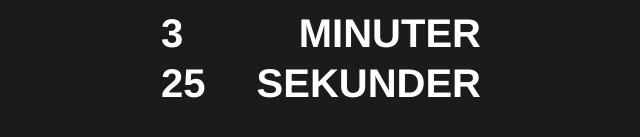
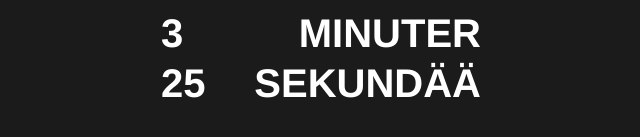
Before and after one commit to AlexanderTallqvist/alexandertallqvist.net, a plain HTML site: page arlmal/index.html in a window 1280 px wide. Shown: the part 397-534 px from the top of the page, 319-959 px from the left. Drawn offline with Linux system fonts and the light colour scheme.

Commit message:
Minor changes.

```diff
--- a/arlmal/index.html
+++ b/arlmal/index.html
@@ -14,7 +14,7 @@
     <div class="wrapper"><div id="time-ago-days"></div> <span> dagar</span></div>
     <div class="wrapper"><div id="time-ago-hours"></div> <span> timmar</span></div>
     <div class="wrapper"><div id="time-ago-minutes"></div> <span> minuter</span></div>
-    <div class="wrapper"><div id="time-ago-seconds"></div> <span> sekunder</span></div>
+    <div class="wrapper"><div id="time-ago-seconds"></div> <span> sekundää</span></div>
   </div>
 </div>
 <script src="js/moment.min.js"></script>
```
